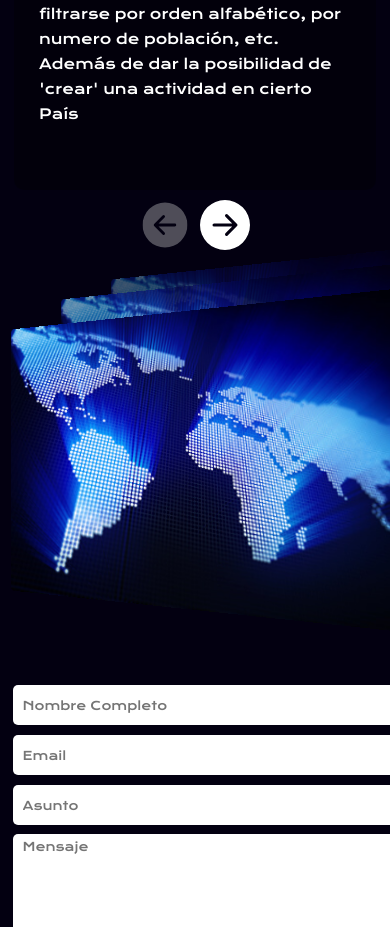
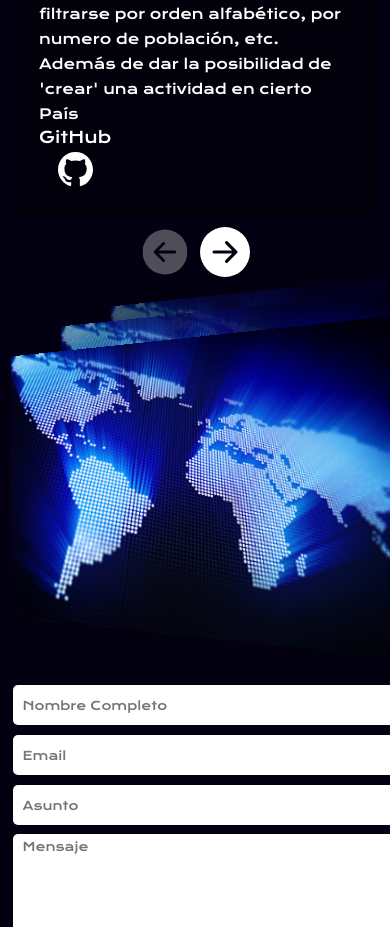
Before and after one commit to MatVaz14/portfolio-v3, a React (Vite) app: page / in a window 390 px wide. Shown: the part 1940-2867 px from the top of the page. Built offline with nearby package versions, Linux system fonts and the light colour scheme.

Commit message:
Projects Responsive y Links Deploy con GitHub

```diff
--- a/src/components/DetailProject.jsx
+++ b/src/components/DetailProject.jsx
@@ -11,6 +11,7 @@ import {
 } from "react-icons/bs";
 import { AiOutlinePlayCircle,AiOutlineClose } from "react-icons/ai";
 import { BiLinkExternal } from "react-icons/bi";
+import { CiMinimize1 } from "react-icons/ci";
 
 import AOS from 'aos';
 import 'aos/dist/aos.css';
@@ -48,7 +49,7 @@ const DetailProject = ({position}) => {
 
 			<div className={active ===true && Projects[position].url.length > 0 ? "verVideo" : 'noVideo'}>
 					<div className="container-relative">
-						<AiOutlineClose className="exit" onClick={() => setActive(false)}/>
+						<CiMinimize1 className="exit" onClick={() => setActive(false)}/>
 						<ViewVideo url={Projects[position].url}/>
 					</div>
 			</div>
@@ -57,10 +58,40 @@ const DetailProject = ({position}) => {
 			<h2>{Projects[position].title}</h2>
 			<p>{Projects[position].description}</p>
 			<div className="container-links">
-				<div>
+					<div className="container-link">
 					{
-					Projects[position].deploy.length ? (<a href={`${Projects[position].deploy}`} target="_blank"><BiLinkExternal className="style-link"/></a>) : (null)
+						(Projects[position].githubFull.length === 0 && Projects[position].githubFront.length > 0 ? (
+						<div>
+							<span>GitHub (Front)</span>
+							<a href={`${Projects[position].githubFront}`} target="_blank" className="active-click"><BsGithub className="style-link"/></a>
+						</div>) : (null)
+					)
 					}
+					{
+						(Projects[position].githubFull.length === 0 && Projects[position].githubBack.length > 0 ? (
+						<div>
+							<span>GitHub (Back)</span>
+							<a href={`${Projects[position].githubBack}`} target="_blank" className="active-click"><BsGithub className="style-link"/></a>
+						</div>) : (null)
+					)
+					}
+					{
+					(Projects[position].deploy.length ? (
+						<div>
+						<span>Deploy </span>
+						<a href={`${Projects[position].deploy}`} target="_blank" className="active-click"><BiLinkExternal className="style-link"/></a>
+						</div>) : (null))
+					}
+					{
+					(Projects[position].githubFull.length > 0 && Projects[position].githubFront.length === 0 && Projects[position].githubBack.length === 0 ? (
+						<div>
+							<span>GitHub</span>
+							<a href={`${Projects[position].githubFull}`} target="_blank" className="active-click"><BsGithub className="style-link"/></a>
+						</div>) : (null)
+					)
+					}
+					<div>
+					</div>
 				</div>
 			</div>
 		</div>
--- a/src/components/styles/DetailProject.css
+++ b/src/components/styles/DetailProject.css
@@ -53,12 +53,31 @@
 	margin-bottom: 10px;
 }
 .container-detail-project .container-links {
+	width: 100%;
 	margin-top: auto;
+}
+.container-detail-project .container-links .container-link {
+	display: flex;
+	justify-content: space-between;
+	flex-wrap: wrap;
+}
+.container-detail-project .container-links .container-link div {
+	display: flex;
+	flex-direction: column;
+	justify-content: center;
+	align-items: center;
+}
+.container-detail-project .container-links .container-link div .active-click {
+	display: flex;
+	justify-content: center;
+	align-items: center;
+	width: fit-content;
 }
 .container-detail-project .container-links .style-link {
 	transition: .5s;
 	font-size: 35px;
 	color: white;
+	margin-top: 5px;
 }
 .container-detail-project .container-links .style-link:hover {
 	transition: .3s;
@@ -84,4 +103,31 @@
 	font-size: 14px;
 	line-height: 25px;
 }
+.container-detail-project .container-links {
+	height: max-content;
+	margin: auto;
+	display: flex;
+	width: 100%;
+	justify-content: center;
+	align-items: center;
+	flex-wrap: wrap;
 }
+.container-detail-project .container-links .container-link {
+	display: flex;
+	justify-content: space-between;
+	flex-wrap: wrap;
+	width: 100%;
+}
+.container-detail-project .container-links .container-link div {
+	display: flex;
+	flex-direction: column;
+	justify-content: center;
+	align-items: center;
+}
+.container-detail-project .container-links .container-link div .active-click {
+	display: flex;
+	justify-content: center;
+	align-items: center;
+	width: fit-content;
+}
+}
--- a/src/constants/index.js
+++ b/src/constants/index.js
@@ -64,7 +64,7 @@ const Projects = [
     deploy: "",
     githubFront: "",
     githubBack: "",
-    githubFull: "https://github.com/MatVaz14/countriesProject",
+    githubFull: "https://github.com/MatVaz14/countries-app",
     more: `Esta plataforma contiene funcionalidades como:
     • Creación de Actividades.
     • Filtro por Continentes.
```
